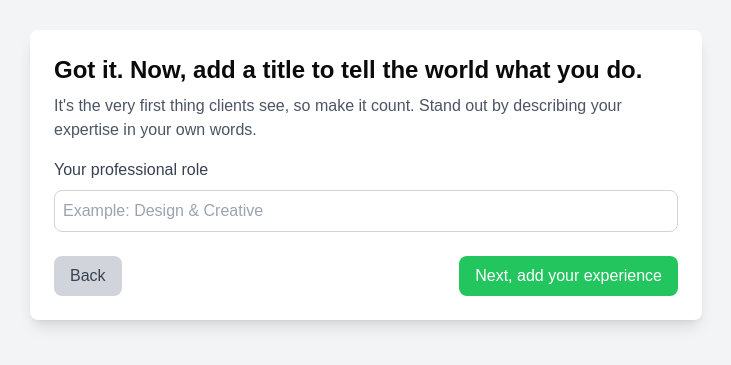
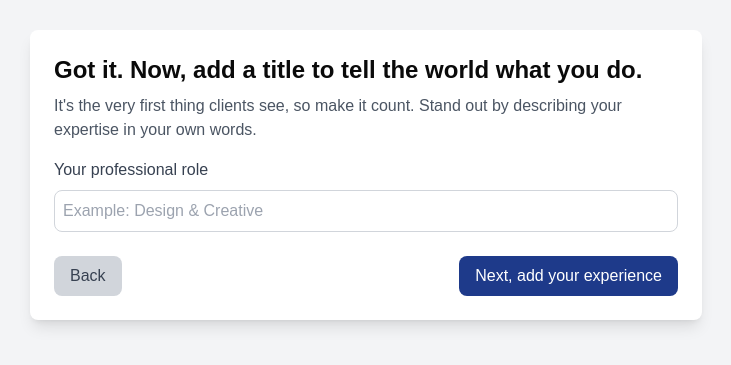
Before and after one commit to TechSubham/Job-Market-Analyzer, a Next.js app: page /Pages/Auth/profile/pageSix in a window 1280 px wide. Shown: the part 225-590 px from the top of the page, without its empty margins (274-1005 px from the left). Built offline with nearby package versions, Linux system fonts and the light colour scheme.

Commit message:
Made next, add your experience button functional for navigation

```diff
--- a/app/Pages/Auth/profile/pageSix/page.jsx
+++ b/app/Pages/Auth/profile/pageSix/page.jsx
@@ -28,7 +28,7 @@
           onClick={() => router.push("pageFive")}
           >
             Back</button>
-          <button className="bg-green-500 text-white px-4 py-2 rounded-lg"
+          <button className="bg-blue-900 text-white px-4 py-2 rounded-lg hover:bg-blue-700"
            onClick={() => router.push("pageSeven")}
            >Next, add your experience</button>
         </div>
```
